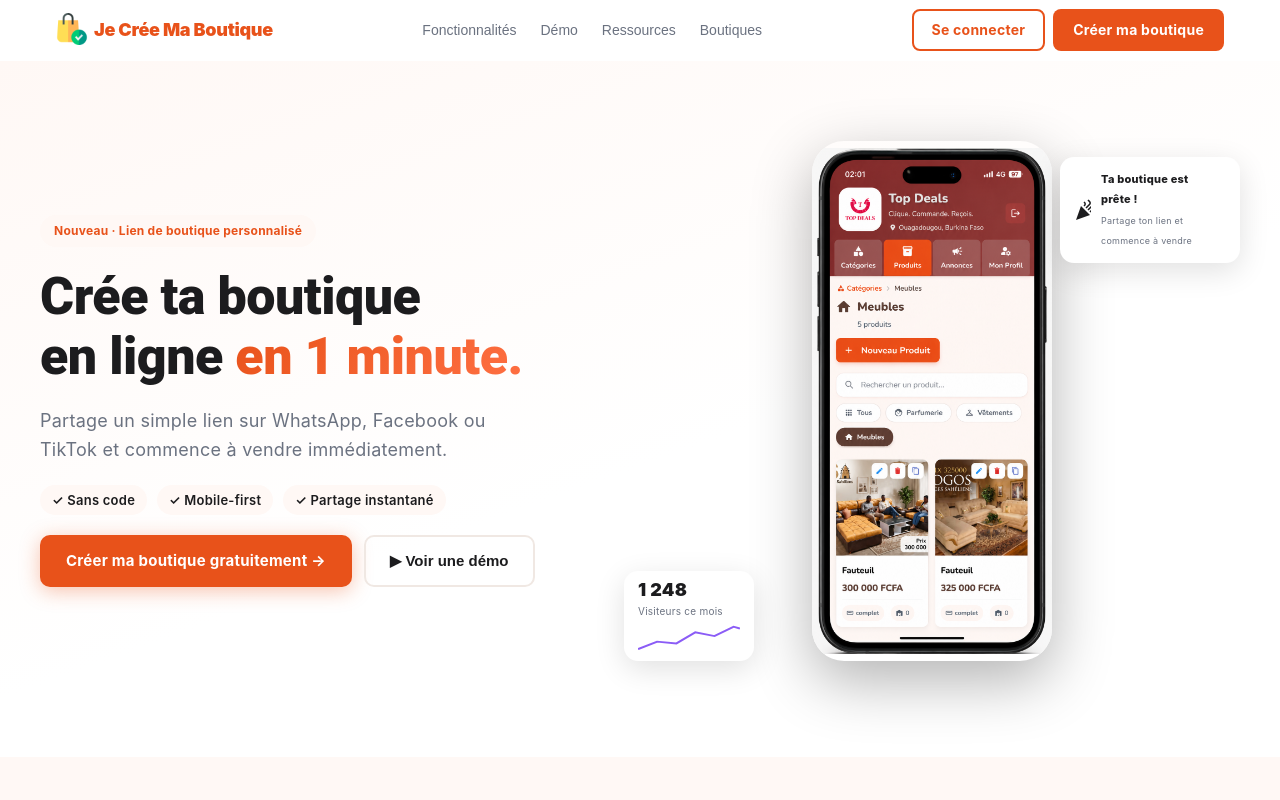
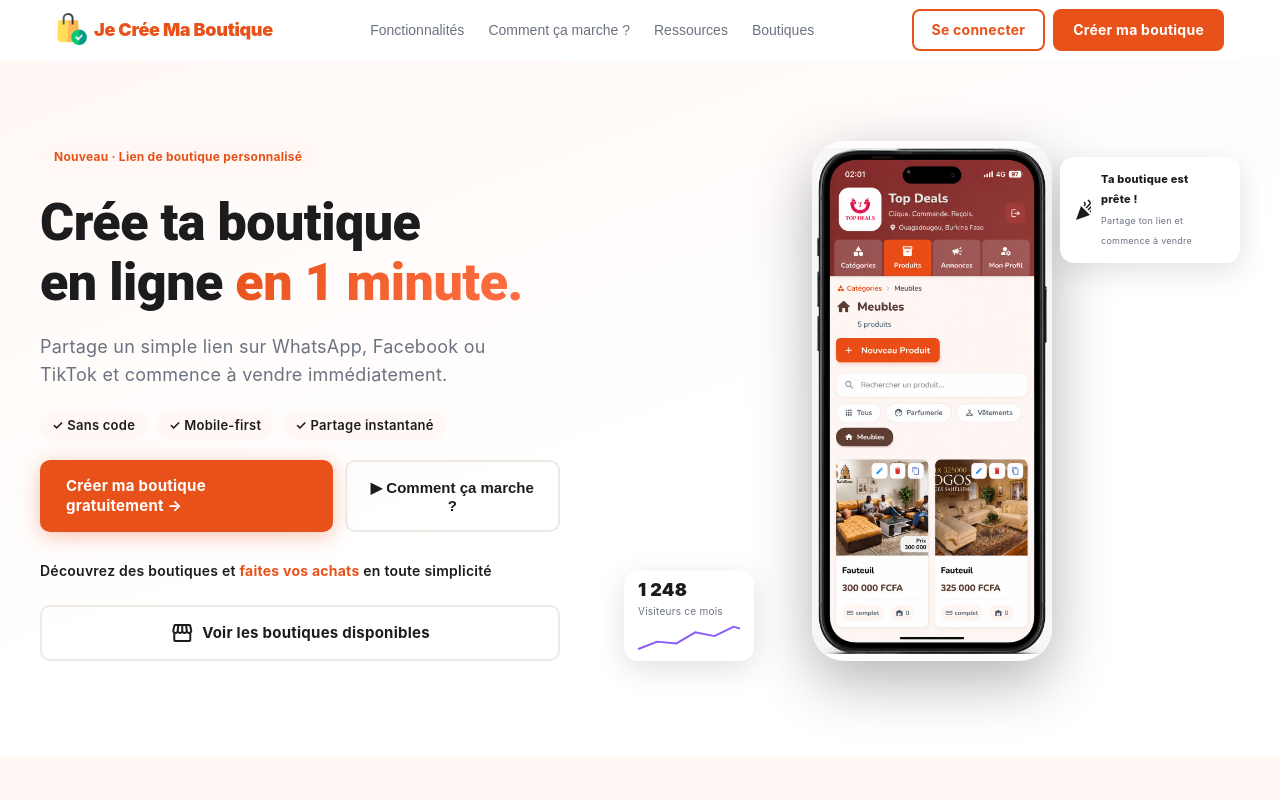
Before and after one commit to gangosimeon/easyOrder, an Angular app: page / in a window 1280 px wide. Shown: the top 800 px of the page. Built offline with nearby package versions, Linux system fonts and the light colour scheme; a web font is replaced by a local one.

Commit message:
new build with change text

```diff
--- a/src/app/features/landing/components/cta-banner/cta-banner.component.html
+++ b/src/app/features/landing/components/cta-banner/cta-banner.component.html
@@ -11,8 +11,8 @@
         <a class="lp-cta-btn lp-cta-btn--white" routerLink="/register">
           Créer ma boutique gratuitement →
         </a>
-        <a class="lp-cta-btn lp-cta-btn--outline" routerLink="/login">
-          Voir une démo
+        <a class="lp-cta-btn lp-cta-btn--outline"  (click)="scrollTo('how-it-works')">
+          Comment ça marche ?
         </a>
       </div>
     </div>
--- a/src/app/features/landing/components/cta-banner/cta-banner.component.ts
+++ b/src/app/features/landing/components/cta-banner/cta-banner.component.ts
@@ -8,4 +8,8 @@ import { RouterLink } from '@angular/router';
   templateUrl: './cta-banner.component.html',
   styleUrl: './cta-banner.component.scss'
 })
-export class CtaBannerComponent {}
+export class CtaBannerComponent {
+  scrollTo(id: string): void {
+    document.getElementById(id)?.scrollIntoView({ behavior: 'smooth' });
+  }
+}
--- a/src/app/features/landing/components/hero/hero.component.html
+++ b/src/app/features/landing/components/hero/hero.component.html
@@ -26,9 +26,18 @@
           Créer ma boutique gratuitement →
         </a>
         <button class="lp-hero-btn lp-hero-btn--ghost" (click)="scrollToDemo()">
-          ▶ Voir une démo
+          ▶ Comment ça marche ?
         </button>
       </div>
+
+      <p class="lp-hero__shops-tagline">
+        Découvrez des boutiques et
+        <em>faites vos achats</em> en toute simplicité
+      </p>
+      <a class="lp-hero-btn lp-hero-btn--ghost" routerLink="/shops">
+        <mat-icon>storefront</mat-icon>
+        Voir les boutiques disponibles
+      </a>
 
       <!-- <div class="lp-hero__proof">
         <div class="lp-hero__avatars">
--- a/src/app/features/landing/components/hero/hero.component.scss
+++ b/src/app/features/landing/components/hero/hero.component.scss
@@ -111,6 +111,21 @@ $muted:         var(--text-secondary);
     border-color: var(--border);
     color: var(--text-primary);
     &:hover { border-color: var(--primary); color: var(--primary); background: var(--bg-main); }
+  }
+}
+
+
+.lp-hero__shops-tagline {
+  font-size: 14px;
+  font-weight: 600;
+  color: $text;
+  margin: 8px 0 4px;
+  line-height: 1.5;
+
+  em {
+    font-style: normal;
+    color: var(--primary);
+    font-weight: 700;
   }
 }
 
--- a/src/app/features/landing/components/landing-nav/landing-nav.component.html
+++ b/src/app/features/landing/components/landing-nav/landing-nav.component.html
@@ -8,7 +8,7 @@
 
     <ul class="lp-nav__links">
       <li><button class="lp-nav__link" [class.is-active]="activeTab() === 'features'"    (click)="scrollTo('features')">Fonctionnalités</button></li>
-      <li><button class="lp-nav__link" [class.is-active]="activeTab() === 'how-it-works'" (click)="scrollTo('how-it-works')">Démo</button></li>
+      <li><button class="lp-nav__link" [class.is-active]="activeTab() === 'how-it-works'" (click)="scrollTo('how-it-works')">Comment ça marche ?</button></li>
       <li><button class="lp-nav__link" [class.is-active]="activeTab() === 'for-who'"     (click)="scrollTo('for-who')">Ressources</button></li>
       <li><button class="lp-nav__link" [class.is-active]="activeTab() === 'shops'"       (click)="goToShops()">Boutiques</button></li>
     </ul>
@@ -32,7 +32,7 @@
       <div class="lp-nav__drawer" (click)="$event.stopPropagation()">
         <ul class="lp-nav__drawer-links">
           <li><button [class.is-active]="activeTab() === 'features'"    (click)="scrollTo('features')">Fonctionnalités</button></li>
-          <li><button [class.is-active]="activeTab() === 'how-it-works'" (click)="scrollTo('how-it-works')">Démo</button></li>
+          <li><button [class.is-active]="activeTab() === 'how-it-works'" (click)="scrollTo('how-it-works')">Comment ça marche ?</button></li>
           <li><button [class.is-active]="activeTab() === 'for-who'"     (click)="scrollTo('for-who')">Ressources</button></li>
           <li><button [class.is-active]="activeTab() === 'shops'"       (click)="goToShops()">Boutiques</button></li>
         </ul>
--- a/src/app/features/landing/components/landing-nav/landing-nav.component.ts
+++ b/src/app/features/landing/components/landing-nav/landing-nav.component.ts
@@ -12,7 +12,15 @@ export class LandingNavComponent {
   private router = inject(Router);
   menuOpen  = signal(false);
   scrolled  = signal(false);
-  activeTab = signal<string>(sessionStorage.getItem('landing_active_tab') ?? '');
+  activeTab = signal<string>('');
+
+  constructor() {
+    const fromUrl     = this.router.url.startsWith('/shops') ? 'shops' : '';
+    const fromStorage = sessionStorage.getItem('landing_active_tab') ?? '';
+    const initial     = fromUrl || fromStorage;
+    this.activeTab.set(initial);
+    if (fromUrl) sessionStorage.setItem('landing_active_tab', 'shops');
+  }
 
   @HostListener('window:scroll')
   onScroll(): void {
--- a/src/app/features/landing/components/video-contact/video-contact.component.html
+++ b/src/app/features/landing/components/video-contact/video-contact.component.html
@@ -3,7 +3,7 @@
 
     <div class="lp-vc__header">
       <span class="lp-section-label">VIDÉO & CONTACT</span>
-      <h2 class="lp-section-title">Regardez la démo et contactez-nous pour démarrer dès aujourd'hui</h2>
+      <h2 class="lp-section-title">Une question ? Notre équipe vous répond rapidement.</h2>
     </div>
 
     <div class="lp-vc__grid">
@@ -67,7 +67,7 @@
           }
         </div>
 
-        <a href="https://wa.me/2250712345678"
+        <a href="https://wa.me/22665704696"
            class="lp-vc__btn-primary"
            target="_blank" rel="noopener">
           Nous contacter
```
Also changed, not shown: 17 other files (tests, documents, lock files or other folders).
